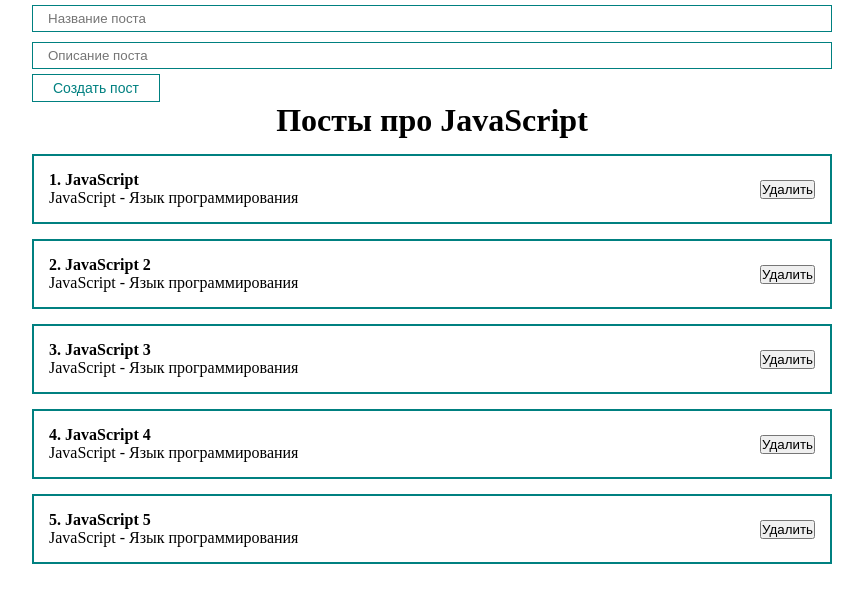
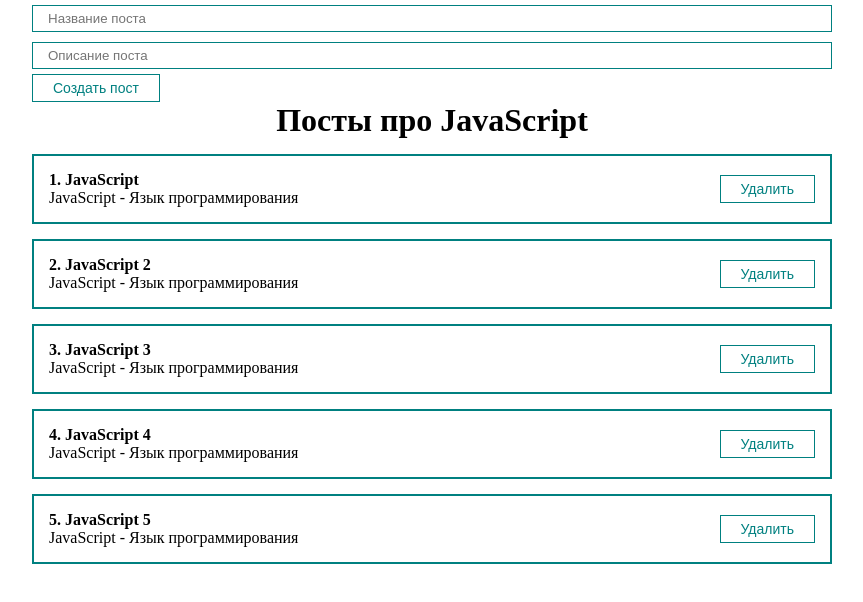
Before and after one commit to dumbus/React-UlbiTV, a React (Create React App) app: page / in a window 1280 px wide. Shown: the top 602 px of the page, without its empty margins (208-1071 px from the left). Built offline with nearby package versions, Linux system fonts and the light colour scheme.

Commit message:
add functional to delete posts

```diff
--- a/src/App.js
+++ b/src/App.js
@@ -18,10 +18,14 @@ function App() {
     setPosts([...posts, newPost]);
   };
 
+  const deletePost = (post) => {
+    setPosts(posts.filter(p => p.id !== post.id));
+  };
+
   return (
     <div className='App'>
       <PostForm createPost={createPost} />
-      <PostList posts={posts} title='Посты про JavaScript' />
+      <PostList posts={posts} title='Посты про JavaScript' deletePost={deletePost} />
     </div>
   );
 }
--- a/src/components/PostItem.jsx
+++ b/src/components/PostItem.jsx
@@ -1,3 +1,5 @@
+import MyButton from './UI/button/MyButton';
+
 const PostItem = (props) => {
 
   return (
@@ -11,7 +13,7 @@ const PostItem = (props) => {
         </div>
       </div>
       <div className='post__btns'>
-        <button>Удалить</button>
+        <MyButton onClick={() => props.deletePost(props.post)} >Удалить</MyButton>
       </div>
     </div>
   )
--- a/src/components/PostList.jsx
+++ b/src/components/PostList.jsx
@@ -1,13 +1,18 @@
 import PostItem from './PostItem';
 
-const PostList = ({posts, title}) => {
+const PostList = ({posts, title, deletePost}) => {
   return (
     <>
       <h1 style={{textAlign: 'center'}}>
         {title}
       </h1>
       {posts.map((post, index) =>
-        <PostItem number={index + 1} post={post} key={post.id}/>
+        <PostItem
+          deletePost={deletePost}
+          number={index + 1}
+          post={post}
+          key={post.id}
+        />
       )}
     </>
   )
```
